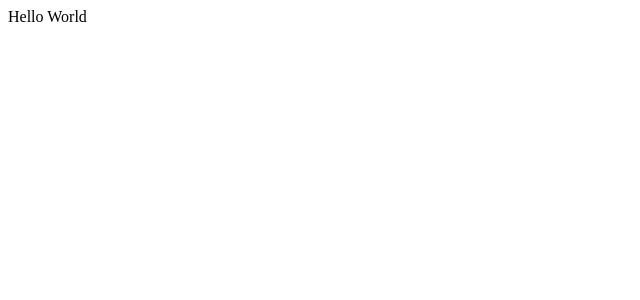
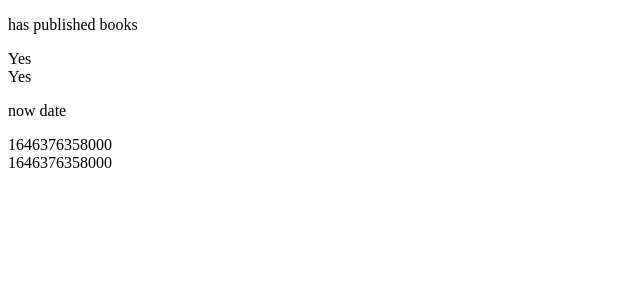
Before and after one commit to osaguild/vue-test, a Vue app: page / in a window 1280 px wide. Shown: the top 300 px of the page, without its empty margins (0-640 px from the left). Built offline with nearby package versions, Linux system fonts and the light colour scheme.

Commit message:
complete

```diff
--- a/src/App.vue
+++ b/src/App.vue
@@ -1,6 +1,13 @@
 <template>
-  <div id="counter">
-    {{ message }}
+  <div>
+    <p>has published books</p>
+    <div>{{ publishedBooksMessageCompute }}</div>
+    <div>{{ publishedBooksMessageMethod() }}</div>
+  </div>
+  <div>
+    <p>now date</p>
+    <div>{{ dateNowCompute }}</div>
+    <div>{{ dateNowMethod() }}</div>
   </div>
 </template>
 
@@ -8,7 +15,30 @@
 export default {
   data() {
     return {
-      message: "Hello World"
+      author: {
+        name: "John Doe",
+        books: [
+          'Vue 2 - Advanced Guide',
+          'Vue 3 - Basic Guide',
+          'Vue 4 - The Mystery'
+        ]
+      }
+    }
+  },
+  computed: {
+    publishedBooksMessageCompute() {
+      return this.author.books.length > 0 ? 'Yes' : 'No'
+    },
+    dateNowCompute() {
+      return Date.now()
+    }
+  },
+  methods: {
+    publishedBooksMessageMethod() {
+      return this.author.books.length > 0 ? 'Yes' : 'No'
+    },
+    dateNowMethod() {
+      return Date.now()
     }
   }
 }
```
